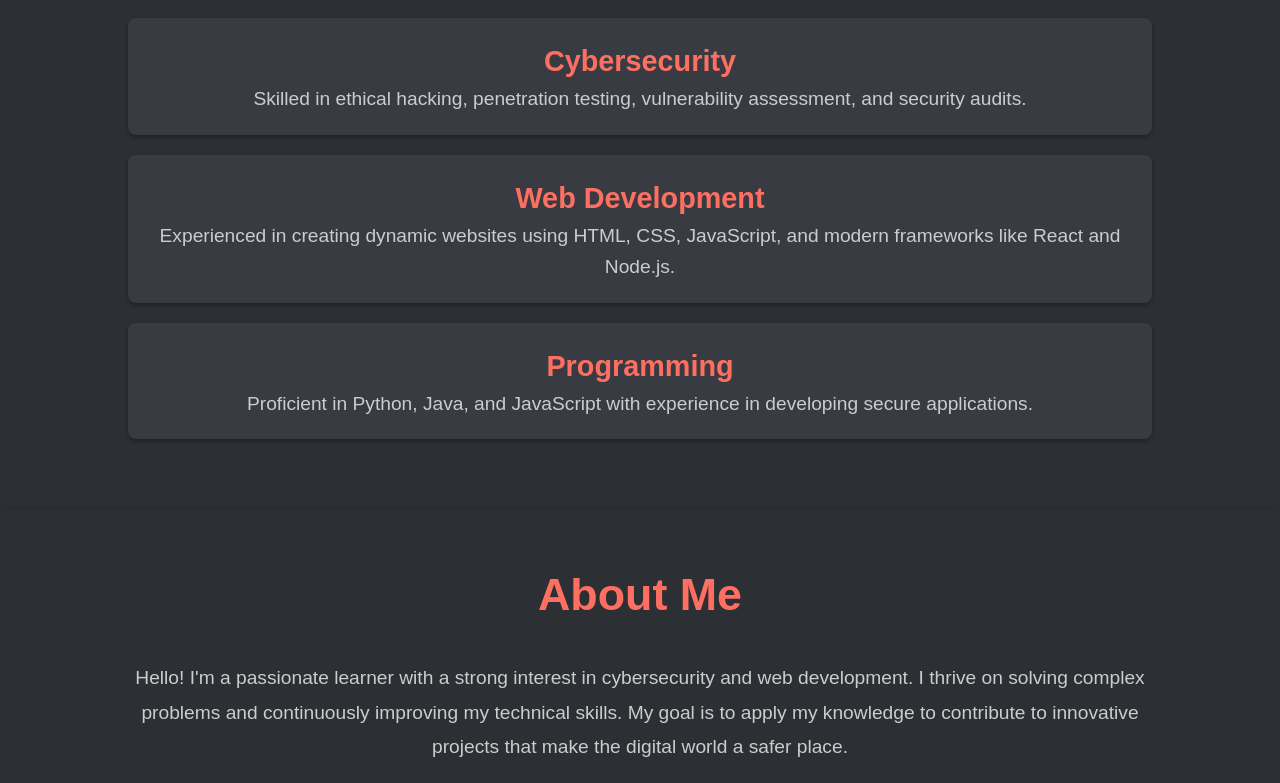
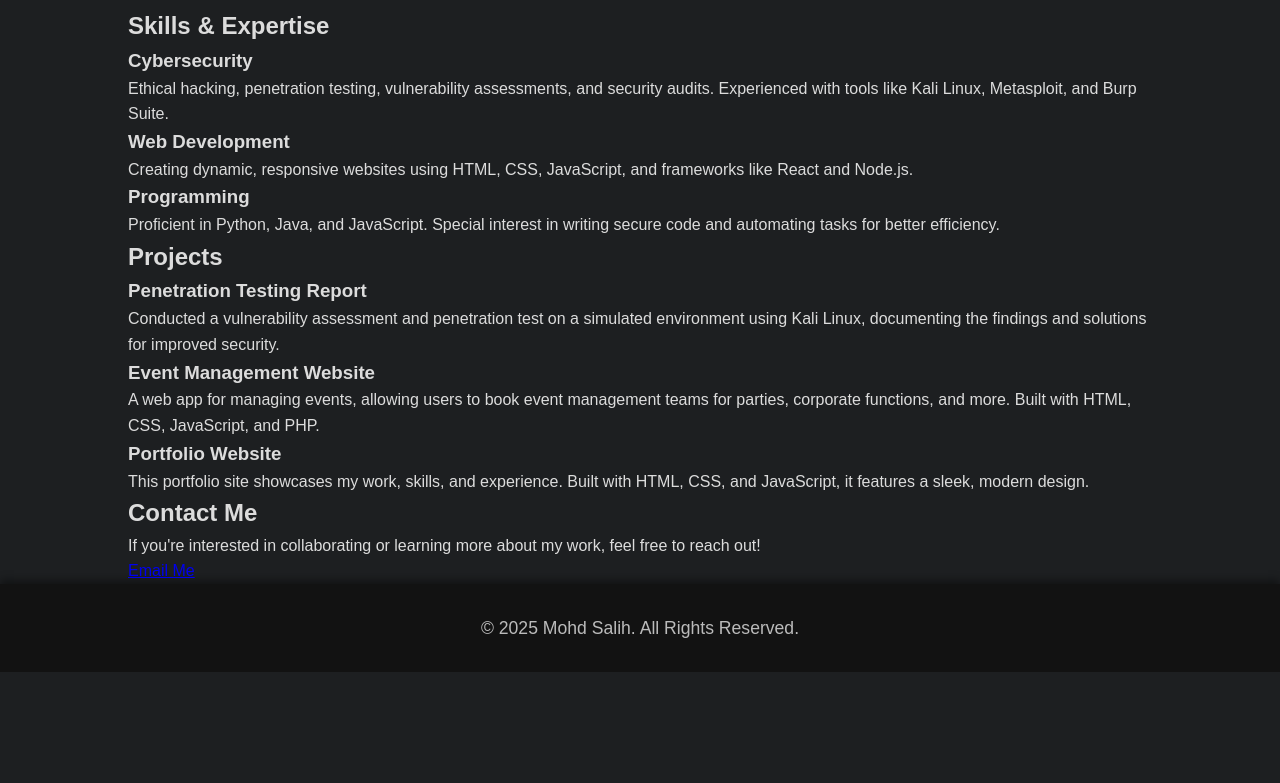
Before and after one commit to mohd-salih/Portfolio, a plain HTML site: page index.html in a window 1280 px wide. Shown: the part 426-1209 px from the top of the page. After the commit the page ends 1098 px from the top, so only its background shows below. Drawn offline with Linux system fonts and the light colour scheme.

Commit message:
Update index.html

```diff
--- a/index.html
+++ b/index.html
@@ -3,46 +3,79 @@
 <head>
     <meta charset="UTF-8">
     <meta name="viewport" content="width=device-width, initial-scale=1.0">
-    <meta name="description" content="Portfolio of Salih showcasing skills and qualities">
-    <title>Salih's Portfolio</title>
+    <meta name="description" content="Portfolio of Salih showcasing skills and expertise in cybersecurity and web development.">
+    <title>Mohd Salih - Cybersecurity & Web Developer</title>
     <link rel="stylesheet" href="styles.css">
 </head>
 <body>
     <header>
         <div class="container">
+            <div class="header-content">
                 <h1>Mohd Salih</h1>
-            <p>Cybersecurity Enthusiast | Web Developer | Tech Explorer</p>
+                <p>Cybersecurity Enthusiast | Ethical Hacker | Web Developer</p>
+                <a href="#contact" class="cta-button">Get in Touch</a>
+            </div>
         </div>
     </header>
 
-    <section class="skills">
+    <section id="about" class="section">
         <div class="container">
-            <h2>Skills</h2>
-            <div class="skill">
+            <h2>About Me</h2>
+            <p>Hello! I'm Mohd Salih, a passionate cybersecurity learner and web developer with a focus on creating secure, efficient, and scalable systems. With a strong foundation in ethical hacking, penetration testing, and web development, I aim to build solutions that make the digital world safer. Let's connect and collaborate!</p>
+        </div>
+    </section>
+
+    <section id="skills" class="section">
+        <div class="container">
+            <h2>Skills & Expertise</h2>
+            <div class="skill-cards">
+                <div class="skill-card">
                     <h3>Cybersecurity</h3>
-                <p>Skilled in ethical hacking, penetration testing, vulnerability assessment, and security audits.</p>
+                    <p>Ethical hacking, penetration testing, vulnerability assessments, and security audits. Experienced with tools like Kali Linux, Metasploit, and Burp Suite.</p>
                 </div>
-            <div class="skill">
+                <div class="skill-card">
                     <h3>Web Development</h3>
-                <p>Experienced in creating dynamic websites using HTML, CSS, JavaScript, and modern frameworks like React and Node.js.</p>
+                    <p>Creating dynamic, responsive websites using HTML, CSS, JavaScript, and frameworks like React and Node.js.</p>
                 </div>
-            <div class="skill">
+                <div class="skill-card">
                     <h3>Programming</h3>
-                <p>Proficient in Python, Java, and JavaScript with experience in developing secure applications.</p>
+                    <p>Proficient in Python, Java, and JavaScript. Special interest in writing secure code and automating tasks for better efficiency.</p>
+                </div>
             </div>
         </div>
     </section>
 
-    <section class="about">
+    <section id="projects" class="section">
         <div class="container">
-            <h2>About Me</h2>
-            <p>Hello! I'm a passionate learner with a strong interest in cybersecurity and web development. I thrive on solving complex problems and continuously improving my technical skills. My goal is to apply my knowledge to contribute to innovative projects that make the digital world a safer place.</p>
+            <h2>Projects</h2>
+            <div class="project-cards">
+                <div class="project-card">
+                    <h3>Penetration Testing Report</h3>
+                    <p>Conducted a vulnerability assessment and penetration test on a simulated environment using Kali Linux, documenting the findings and solutions for improved security.</p>
+                </div>
+                <div class="project-card">
+                    <h3>Event Management Website</h3>
+                    <p>A web app for managing events, allowing users to book event management teams for parties, corporate functions, and more. Built with HTML, CSS, JavaScript, and PHP.</p>
+                </div>
+                <div class="project-card">
+                    <h3>Portfolio Website</h3>
+                    <p>This portfolio site showcases my work, skills, and experience. Built with HTML, CSS, and JavaScript, it features a sleek, modern design.</p>
+                </div>
+            </div>
+        </div>
+    </section>
+
+    <section id="contact" class="section">
+        <div class="container">
+            <h2>Contact Me</h2>
+            <p>If you're interested in collaborating or learning more about my work, feel free to reach out!</p>
+            <a href="mailto:youremail@example.com" class="cta-button">Email Me</a>
         </div>
     </section>
 
     <footer>
         <div class="container">
-            <p>&copy; 2025 Mohd Salih. All rights reserved.</p>
+            <p>&copy; 2025 Mohd Salih. All Rights Reserved.</p>
         </div>
     </footer>
 </body>
```
Lines whose indentation alone changed are shown as unchanged.
